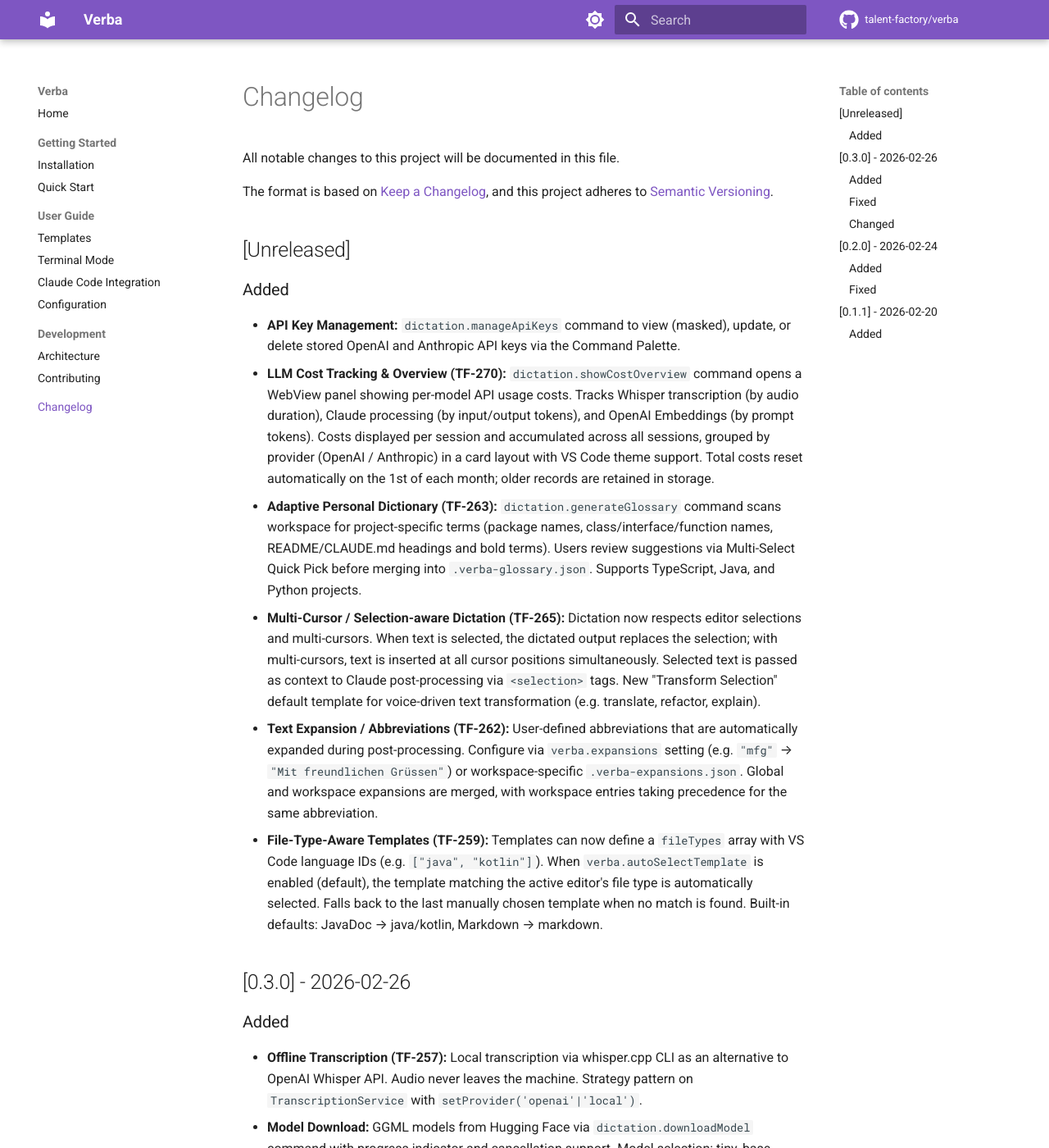
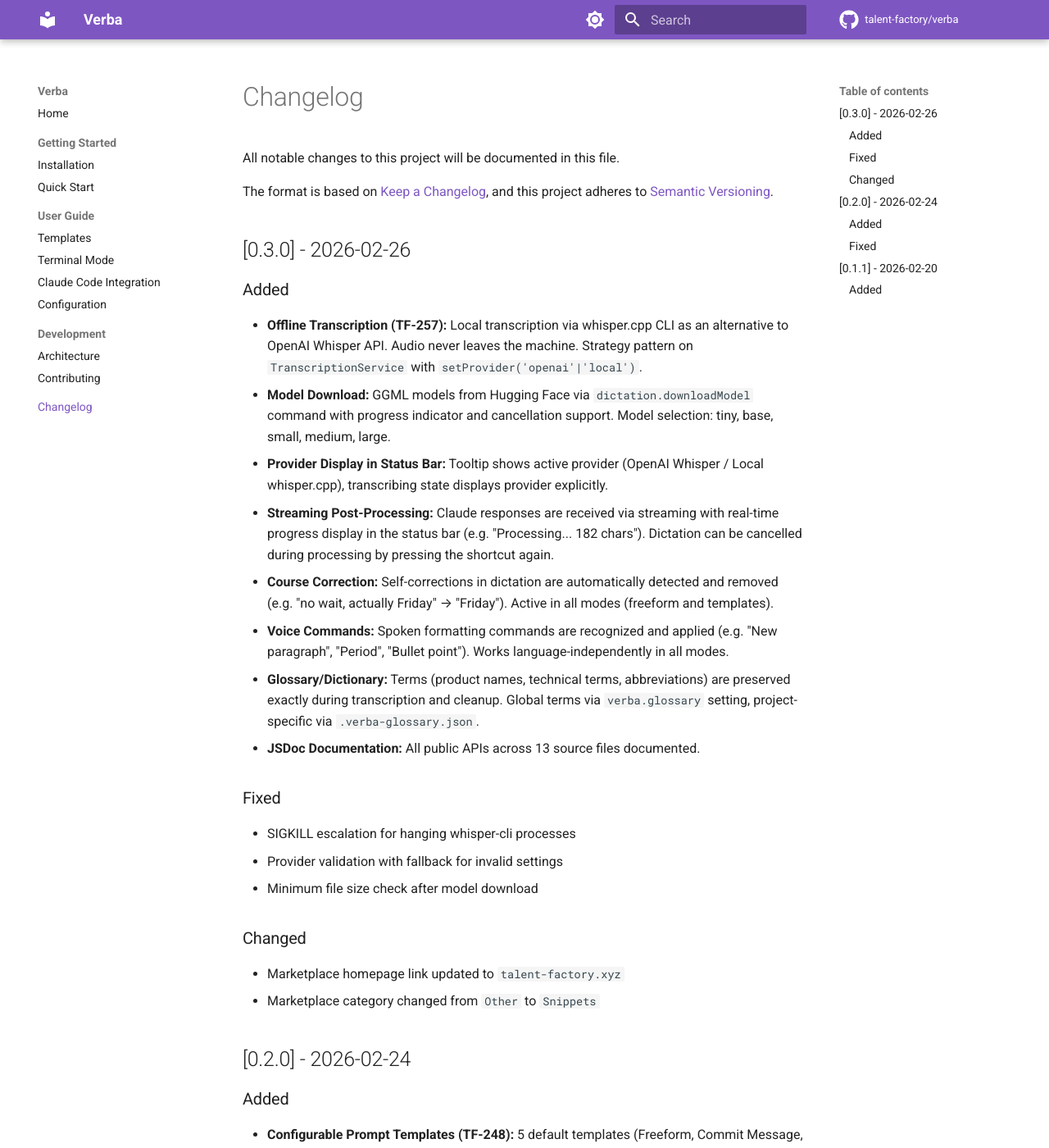
Before and after one commit to talent-factory/verba, an MkDocs documentation site: the page built from docs/changelog.md, in a window 1280 px wide and 1400 px high. Shown: the whole window at 82% size. Built offline with MkDocs 1.6.1 and Material for MkDocs 9.7.7, drawn with Linux system fonts in a browser that asks for light colours; comment, search, counter and statistics services are not loaded.

Commit message:
🔧 chore: release-please fuer automatische Versionierung und Releases integrieren (#23)
- release-please-config.json und Manifest hinzugefuegt (bootstrap-sha auf main HEAD)
- GitHub Actions Workflow mit Release PR und VSIX-Build erstellt
- Alte release.yml und changelog-preview.yml entfernt (durch release-please ersetzt)
- CHANGELOG.md [Unreleased]-Section entfernt (release-please verwaltet dies)
- CLAUDE.md Release-Workflow-Dokumentation ergaenzt (Squash-Merge-Konvention)
- .vscodeignore um release-please Konfigurationsdateien erweitert

```diff
--- a/CHANGELOG.md
+++ b/CHANGELOG.md
@@ -3,17 +3,6 @@
 All notable changes to this project will be documented in this file.
 
 The format is based on [Keep a Changelog](https://keepachangelog.com/), and this project adheres to [Semantic Versioning](https://semver.org/).
-
-## [Unreleased]
-
-### Added
-
-- **API Key Management:** `dictation.manageApiKeys` command to view (masked), update, or delete stored OpenAI and Anthropic API keys via the Command Palette.
-- **LLM Cost Tracking & Overview (TF-270):** `dictation.showCostOverview` command opens a WebView panel showing per-model API usage costs. Tracks Whisper transcription (by audio duration), Claude processing (by input/output tokens), and OpenAI Embeddings (by prompt tokens). Costs displayed per session and accumulated across all sessions, grouped by provider (OpenAI / Anthropic) in a card layout with VS Code theme support. Total costs reset automatically on the 1st of each month; older records are retained in storage.
-- **Adaptive Personal Dictionary (TF-263):** `dictation.generateGlossary` command scans workspace for project-specific terms (package names, class/interface/function names, README/CLAUDE.md headings and bold terms). Users review suggestions via Multi-Select Quick Pick before merging into `.verba-glossary.json`. Supports TypeScript, Java, and Python projects.
-- **Multi-Cursor / Selection-aware Dictation (TF-265):** Dictation now respects editor selections and multi-cursors. When text is selected, the dictated output replaces the selection; with multi-cursors, text is inserted at all cursor positions simultaneously. Selected text is passed as context to Claude post-processing via `<selection>` tags. New "Transform Selection" default template for voice-driven text transformation (e.g. translate, refactor, explain).
-- **Text Expansion / Abbreviations (TF-262):** User-defined abbreviations that are automatically expanded during post-processing. Configure via `verba.expansions` setting (e.g. `"mfg"` → `"Mit freundlichen Grüssen"`) or workspace-specific `.verba-expansions.json`. Global and workspace expansions are merged, with workspace entries taking precedence for the same abbreviation.
-- **File-Type-Aware Templates (TF-259):** Templates can now define a `fileTypes` array with VS Code language IDs (e.g. `["java", "kotlin"]`). When `verba.autoSelectTemplate` is enabled (default), the template matching the active editor's file type is automatically selected. Falls back to the last manually chosen template when no match is found. Built-in defaults: JavaDoc → java/kotlin, Markdown → markdown.
 
 ## [0.3.0] - 2026-02-26
 
```
Also changed, not shown: CLAUDE.md (+20 -0 lines), release-please-config.json (added, +23 -0 lines), .release-please-manifest.json (added), 4 other files.
